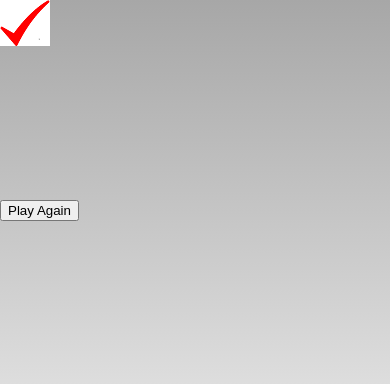
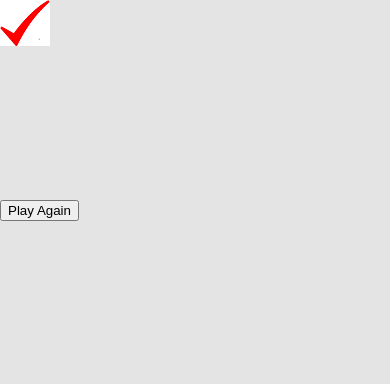
Before and after one commit to j-selman-tvdsb/Head-UpMath, a plain HTML site: page www/index.html in a window 390 px wide. Drawn offline with Linux system fonts and the light colour scheme; some packages are replaced by stand-ins of ours.

Commit message:
changing css
Fixing feature that make display on Android look better.

```diff
--- a/www/css/index.css
+++ b/www/css/index.css
@@ -21,21 +21,9 @@
 }
 
 body {
-    -webkit-touch-callout: none;                /* prevent callout to copy image, etc when tap to hold */
-    -webkit-text-size-adjust: none;             /* prevent webkit from resizing text to fit */
-    -webkit-user-select: none;                  /* prevent copy paste, to allow, change 'none' to 'text' */
+
     background-color:#E4E4E4;
-    background-image:linear-gradient(top, #A7A7A7 0%, #E4E4E4 51%);
-    background-image:-webkit-linear-gradient(top, #A7A7A7 0%, #E4E4E4 51%);
-    background-image:-ms-linear-gradient(top, #A7A7A7 0%, #E4E4E4 51%);
-    background-image:-webkit-gradient(
-        linear,
-        left top,
-        left bottom,
-        color-stop(0, #A7A7A7),
-        color-stop(0.51, #E4E4E4)
-    );
-    background-attachment:fixed;
+
     font-family:'HelveticaNeue-Light', 'HelveticaNeue', Helvetica, Arial, sans-serif;
     font-size:12px;
     height:100%;
```
